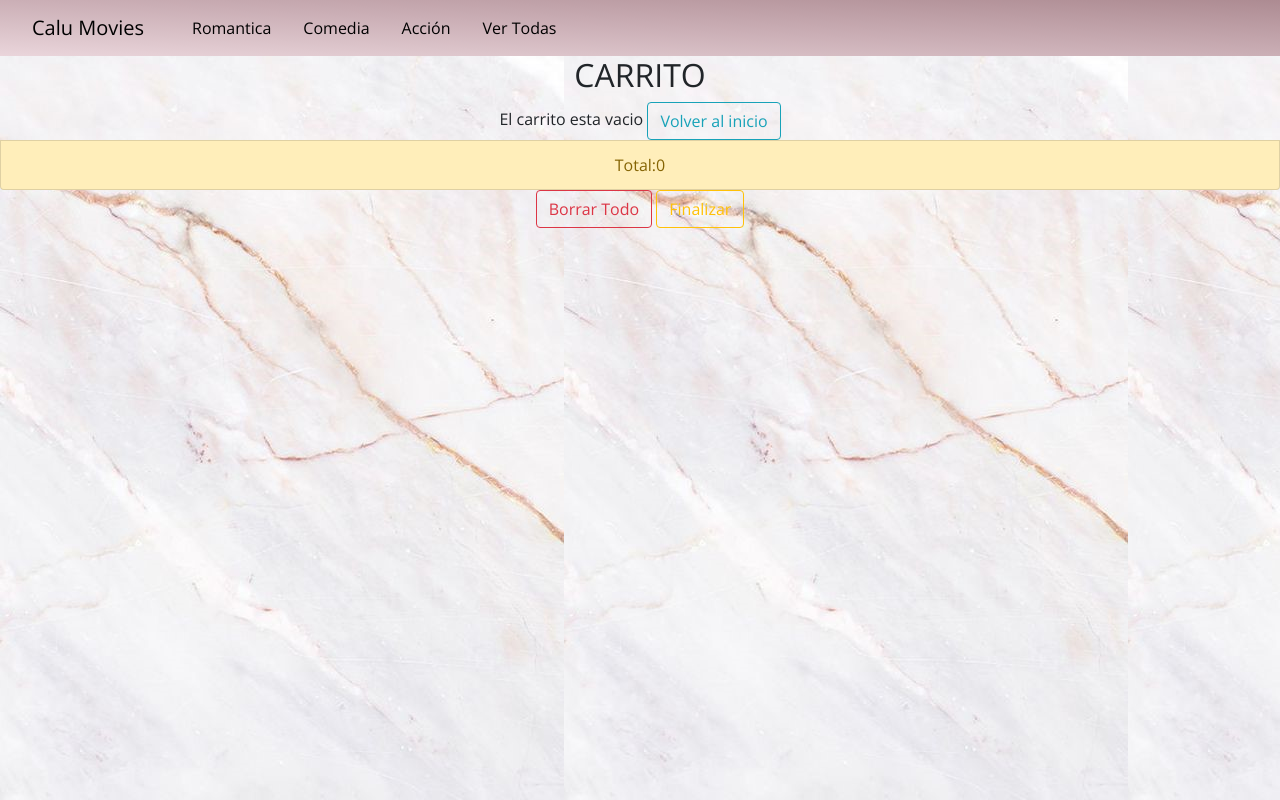
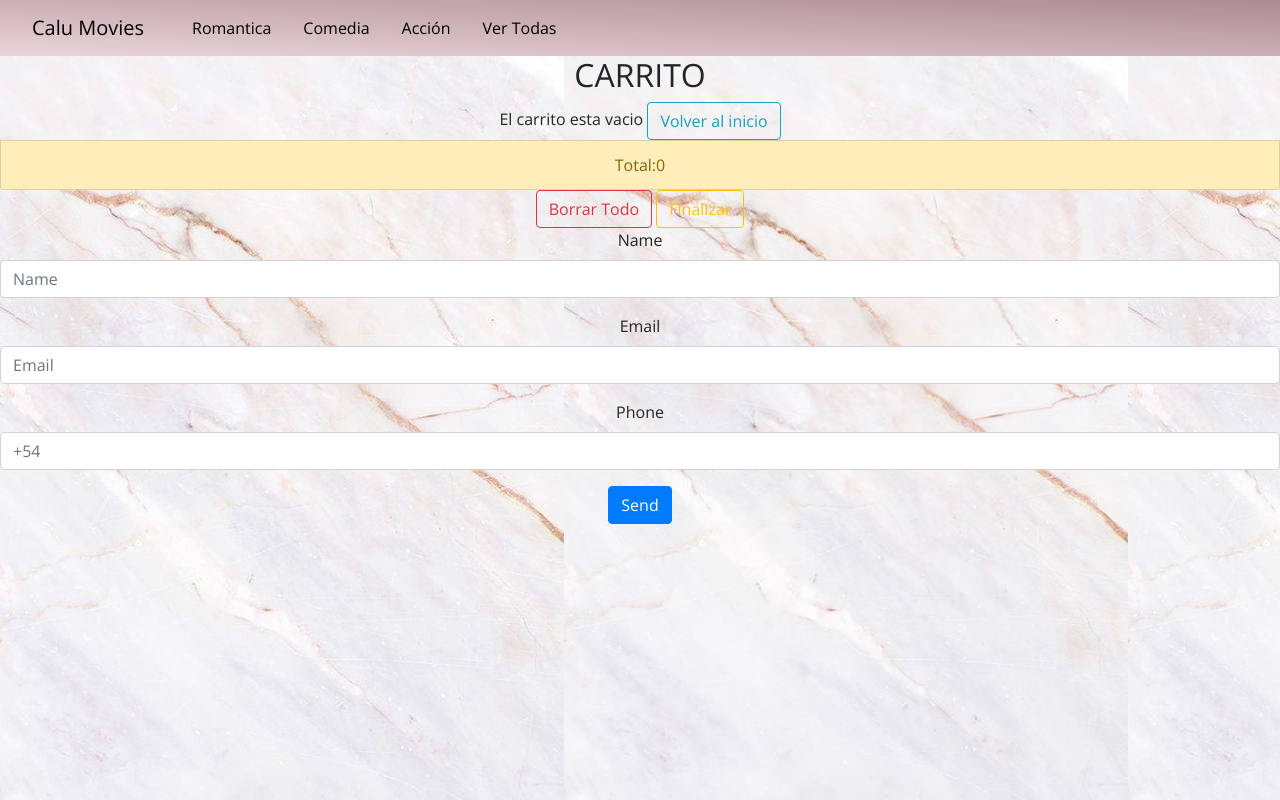
Before and after one commit to CatalinaAlvarezCosta/CaluMovies-React, a React (Create React App) app: page /cart in a window 1280 px wide. Built offline with nearby package versions, Linux system fonts and the light colour scheme.

Commit message:
Ultimo desafio

```diff
--- a/package.json
+++ b/package.json
@@ -11,6 +11,7 @@
     "react": "^17.0.2",
     "react-bootstrap": "^1.6.0",
     "react-dom": "^17.0.2",
+    "react-hook-form": "^7.10.1",
     "react-router-dom": "^5.2.0",
     "react-scripts": "4.0.3",
     "web-vitals": "^1.1.2"
--- a/src/components/Cart/Cart.js
+++ b/src/components/Cart/Cart.js
@@ -1,12 +1,19 @@
-import React, { useContext } from "react";
+import React, { useContext, useState } from "react";
 import { CartContext } from "./CartContext";
 import ListGroup from "react-bootstrap/ListGroup";
 import Button from "react-bootstrap/Button";
 import { useHistory } from "react-router-dom";
+import { getFirestore } from "../firebase/firebase";
+import { useForm } from "react-hook-form";
 const Cart = () => {
   const history = useHistory();
   const { productosAgregados, setProductosAgregados } = useContext(CartContext);
-
+  const [error, setError] = useState(false);
+  const [newId, setOrderIds] = useState();
+  const [name, setName] = useState();
+  const [email, setEmail] = useState();
+  const [phone, setPhone] = useState();
+  const { handleSubmit } = useForm();
   function eliminarProducto(itemId) {
     const exist = productosAgregados.find((el) => el.id === itemId);
     if (exist.cantidad === 1) {
@@ -21,6 +28,24 @@ const Cart = () => {
       );
     }
   }
+  const updateStock = () => {
+    const db = getFirestore();
+    const itemCollection = db.collection("productos");
+    const btc = db.batch();
+
+    productosAgregados.forEach((item) => {
+      btc.update(itemCollection.doc(item.id), {
+        stock: item.stock - item.cantidad,
+      });
+    });
+
+    btc
+      .commit()
+      .then(() => {
+        console.log("Bache en orden");
+      })
+      .catch((e) => console.log(e));
+  };
 
   function vaciarCarrito() {
     let productosAgregados = [];
@@ -32,15 +57,49 @@ const Cart = () => {
     0
   );
 
+  const createOrder = () => {
+    const db = getFirestore();
+    const order = db.collection("order");
+    const newOrder = {
+      buyer: {
+        name: name,
+        phone: phone,
+        email: email,
+      },
+      items: productosAgregados.map((item) => ({
+        id: item.id,
+        producto: item.titulo,
+        precio: item.precio,
+        cantidad: item.cantidad,
+      })),
+      total: totalPrice,
+    };
+    order
+      .add(newOrder)
+      .then(({ id }) => {
+        setOrderIds(id);
+      })
+      .catch((err) => {
+        setError(err);
+      })
+      .finally(() => {
+        updateStock();
+      });
+  };
+
   return (
     <div>
+      <div className="cart">
         <h2>CARRITO</h2>
         <ListGroup>
           <div>
             {productosAgregados.length === 0 && (
               <div>
                 El carrito esta vacio{" "}
-              <Button variant="outline-info" onClick={(e) => history.push("/")}>
+                <Button
+                  variant="outline-info"
+                  onClick={(e) => history.push("/")}
+                >
                   Volver al inicio
                 </Button>{" "}
               </div>
@@ -78,6 +137,44 @@ const Cart = () => {
         </Button>{" "}
         <Button variant="outline-warning">Finalizar</Button>{" "}
       </div>
+      <div className="formulario">
+        <form onSubmit={handleSubmit(createOrder)}>
+          <div className="form-group">
+            <label htmlFor="name">Name</label>
+            <input
+              type="text"
+              className="form-control"
+              id="name"
+              placeholder="Name"
+              onChange={(event) => setName(event.target.value)}
+            />
+          </div>
+          <div className="form-group">
+            <label htmlFor="exampleInputEmail1">Email</label>
+            <input
+              type="email"
+              className="form-control"
+              id="email"
+              placeholder="Email"
+              onChange={(event) => setEmail(event.target.value)}
+            />
+          </div>
+          <div className="form-group">
+            <label htmlFor="phone">Phone</label>
+            <input
+              type="number"
+              className="form-control"
+              id="phone"
+              placeholder="+54"
+              onChange={(event) => setPhone(event.target.value)}
+            />
+          </div>
+          <button type="submit" className="btn btn-primary">
+            Send
+          </button>
+        </form>
+      </div>
+    </div>
   );
 };
 
```
Also changed, not shown: src/components/Cart/Cart.css (added), 1 other file (tests, documents, lock files or other folders). Lines whose indentation alone changed are shown as unchanged.
